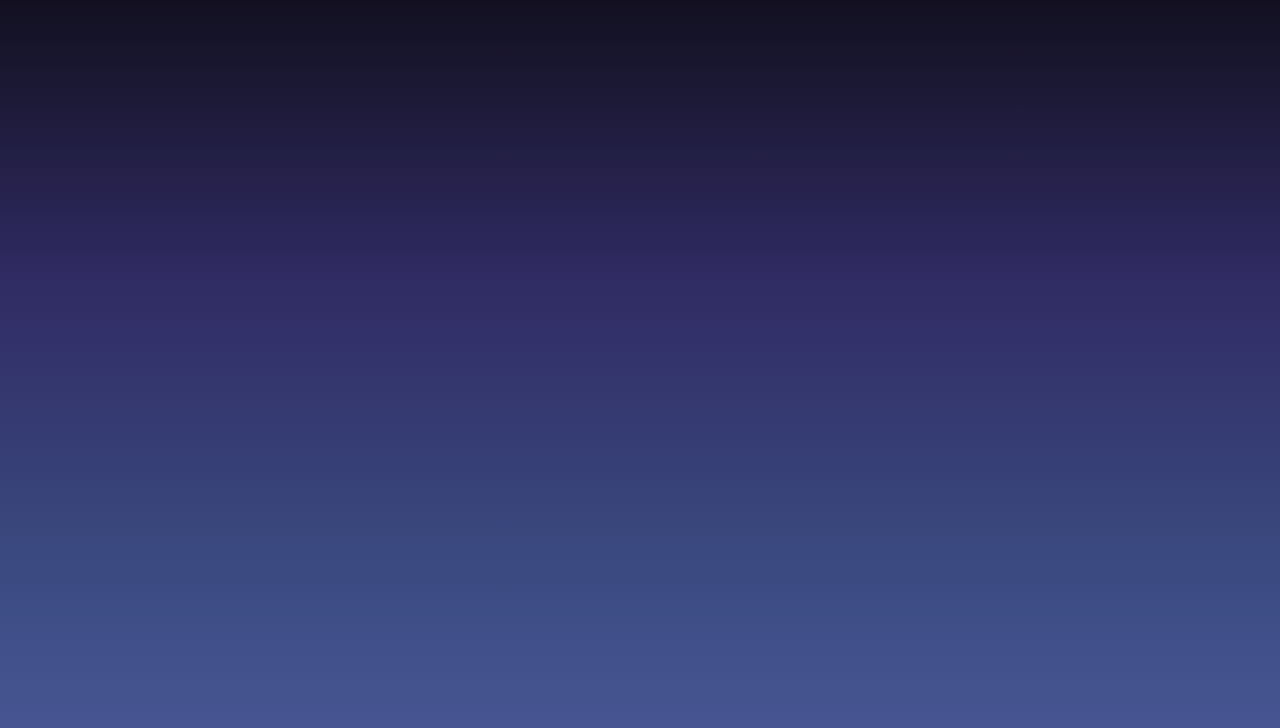
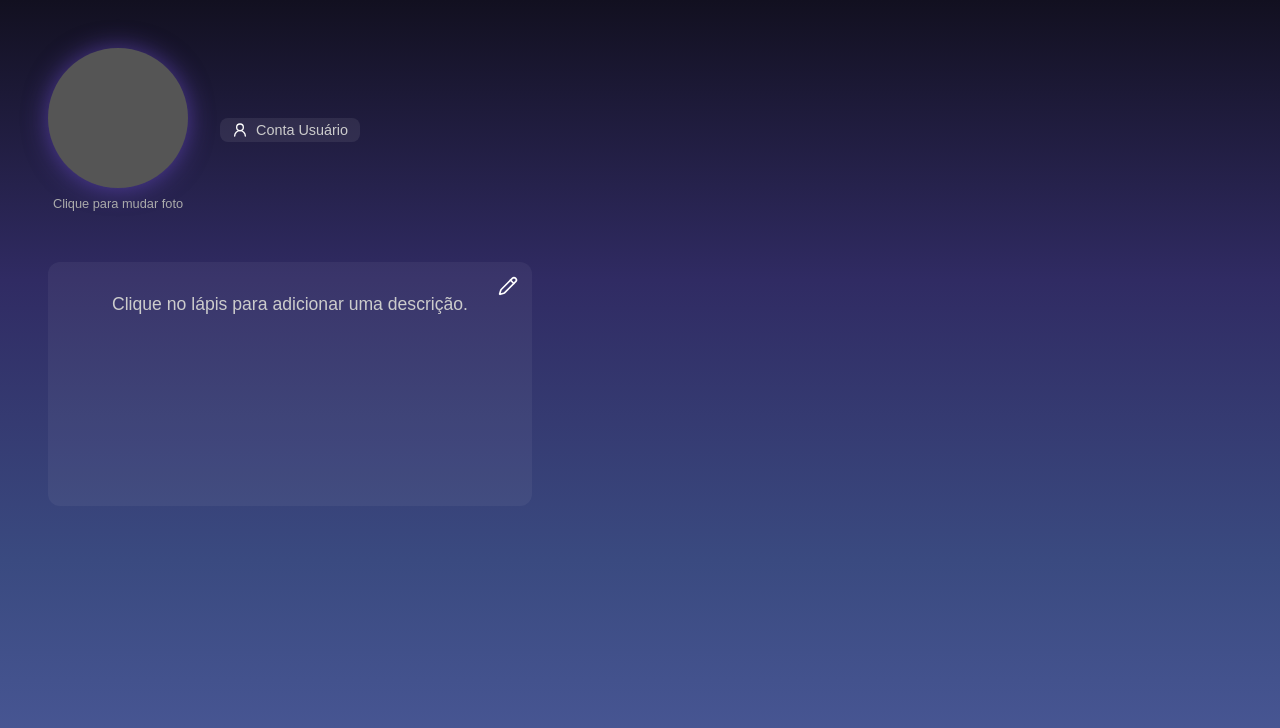
Before and after one commit to dayronjp/JurisBridge-IA, a React (Vite) app in the folder Jurisbride Ai/frontend/: page /perfil in a window 1280 px wide. Before the commit this address had no page. Shown: the top 728 px of the page. Built offline with nearby package versions, Linux system fonts and the light colour scheme.

Commit message:
working in perfil section

```diff
--- a/Jurisbride Ai/frontend/package.json
+++ b/Jurisbride Ai/frontend/package.json
@@ -14,6 +14,7 @@
         "@react-three/fiber": "^9.1.4",
         "axios": "^1.8.4",
         "framer-motion": "^12.22.0",
+        "lucide-react": "^0.525.0",
         "react": "^19.0.0",
         "react-dom": "^19.0.0",
         "react-intersection-observer": "^9.16.0",
--- a/Jurisbride Ai/frontend/src/containers/Login/login.jsx
+++ b/Jurisbride Ai/frontend/src/containers/Login/login.jsx
@@ -147,9 +147,11 @@ const Login = () => {
       console.log("Resposta do servidor:", response.data);
 
       if (response.status === 200) {
+        const userName = response.data.name || response.data.username || "Usuário";
+        localStorage.setItem("userName", userName);
         toast.success("Login efetuado com sucesso!");
         setTimeout(() => {
-          navigate("/");
+          navigate("/perfil");
         }, 2000);
       }
     } catch (error) {
--- /dev/null
+++ b/Jurisbride Ai/frontend/src/containers/Perfil/perfil.jsx
@@ -0,0 +1,296 @@
+import React, { useState, useEffect, useRef } from "react";
+import Globalstyles from "../../styles/globalstyles";
+import styled from "styled-components";
+import { useNavigate } from "react-router-dom";
+import axios from "axios";
+import { Pencil, ShieldCheck, UserRound } from "lucide-react";
+
+const Container = styled.div`
+  min-height: 100vh;
+  width: 100vw;
+  overflow: hidden;
+  display: flex;
+  align-items: flex-start;
+  justify-content: flex-start;
+  padding: 3rem;
+  box-sizing: border-box;
+`;
+
+const ProfileCard = styled.div`
+  display: flex;
+  flex-direction: column;
+  color: white;
+  position: relative;
+  gap: 1.5rem;
+`;
+
+const AvatarRow = styled.div`
+  display: flex;
+  align-items: center;
+  gap: 2rem;
+`;
+
+const AvatarWrapper = styled.div`
+  display: flex;
+  flex-direction: column;
+  align-items: center;
+  gap: 0.5rem;
+`;
+
+const Avatar = styled.div`
+  width: 140px;
+  height: 140px;
+  border-radius: 50%;
+  background-color: #555;
+  background-image: url(${(props) => props.src || ""});
+  background-size: cover;
+  background-position: center;
+  box-shadow: 0 0 25px rgba(127, 90, 240, 0.5);
+  cursor: pointer;
+  transition: all 0.3s ease;
+
+  &:hover {
+    transform: scale(1.05);
+  }
+`;
+
+const AvatarHint = styled.div`
+  font-size: 0.8rem;
+  color: #aaa;
+  text-align: center;
+`;
+
+const Username = styled.h1`
+  font-size: 1.5rem;
+  margin: 0.2rem 0 0 0;
+  text-align: left;
+`;
+
+const UserBadge = styled.div`
+  font-size: 0.9rem;
+  padding: 0.25rem 0.75rem;
+  border-radius: 8px;
+  background: rgba(255, 255, 255, 0.08);
+  display: flex;
+  align-items: center;
+  gap: 0.5rem;
+  color: #ccc;
+  font-weight: 500;
+  height: fit-content;
+`;
+
+const DescriptionBox = styled.div`
+  background-color: rgba(255, 255, 255, 0.05);
+  padding: 2rem;
+  border-radius: 12px;
+  position: relative;
+  font-size: 1.1rem;
+  color: #ccc;
+  min-height: 180px;
+  width: 100%;
+  max-width: 600px;
+`;
+
+const EditIcon = styled(Pencil)`
+  position: absolute;
+  top: 14px;
+  right: 14px;
+  width: 20px;
+  height: 20px;
+  color: #bbb;
+  cursor: pointer;
+
+  &:hover {
+    color: #fff;
+  }
+`;
+
+const DescriptionInput = styled.textarea`
+  background: transparent;
+  border: none;
+  width: 100%;
+  height: 100%;
+  resize: none;
+  font-size: 1.1rem;
+  color: white;
+  font-family: inherit;
+  outline: none;
+`;
+
+const HiddenInput = styled.input`
+  display: none;
+`;
+
+const UserWrapper = styled.div`
+  position: absolute;
+  top: 20px;
+  right: 20px;
+  text-align: right;
+  cursor: pointer;
+  z-index: 10;
+`;
+
+const UserDisplay = styled.div`
+  color: white;
+  font-weight: bold;
+  font-size: 1.1rem;
+  background-color: rgba(255, 255, 255, 0.08);
+  padding: 0.5rem 1rem;
+  border-radius: 12px;
+  box-shadow: 0 0 10px rgba(184, 132, 255, 0.3);
+  transition: background-color 0.3s ease;
+
+  &:hover {
+    background-color: rgba(255, 255, 255, 0.15);
+  }
+`;
+
+const Dropdown = styled.div`
+  margin-top: 0.3rem;
+  background: #222;
+  border-radius: 8px;
+  padding: 0.5rem 1rem;
+  color: white;
+  font-size: 0.95rem;
+  box-shadow: 0 0 12px rgba(0, 0, 0, 0.3);
+  text-align: center;
+
+  &:hover {
+    background-color: #333;
+  }
+`;
+
+function Perfil() {
+  const name = localStorage.getItem("userName");
+  const userType = localStorage.getItem("userType") || "user"; // definido após login ou registro
+  const navigate = useNavigate();
+  const [showDropdown, setShowDropdown] = useState(false);
+  const [description, setDescription] = useState("");
+  const [avatarUrl, setAvatarUrl] = useState("");
+  const [editingDesc, setEditingDesc] = useState(false);
+  const fileInputRef = useRef();
+
+  useEffect(() => {
+    const fetchUserData = async () => {
+      try {
+        const response = await axios.get(`http://localhost:3000/api/users/profile?name=${name}`);
+        setDescription(response.data.description || "");
+        setAvatarUrl(response.data.avatar_url || "");
+      } catch (err) {
+        console.error("Erro ao buscar perfil:", err);
+      }
+    };
+
+    if (name) fetchUserData();
+  }, [name]);
+
+  const handleLogout = () => {
+    localStorage.removeItem("userName");
+    localStorage.removeItem("userType");
+    navigate("/login");
+  };
+
+  const toggleDropdown = () => {
+    setShowDropdown((prev) => !prev);
+  };
+
+  const handleAvatarClick = () => {
+    fileInputRef.current.click();
+  };
+
+  const handleAvatarChange = async (e) => {
+    const file = e.target.files[0];
+    if (file) {
+      const reader = new FileReader();
+      reader.onloadend = async () => {
+        const base64 = reader.result;
+        setAvatarUrl(base64);
+        try {
+          await axios.put("http://localhost:3000/api/users/update-avatar", {
+            name,
+            avatar_url: base64,
+          });
+        } catch (err) {
+          console.error("Erro ao salvar avatar:", err);
+        }
+      };
+      reader.readAsDataURL(file);
+    }
+  };
+
+  const handleDescriptionSave = async (newDesc) => {
+    try {
+      await axios.put("http://localhost:3000/api/users/update-description", {
+        name,
+        description: newDesc,
+      });
+    } catch (err) {
+      console.error("Erro ao salvar descrição:", err);
+    }
+  };
+
+  const handleKeyDown = (e) => {
+    if (e.key === "Enter" && !e.shiftKey) {
+      e.preventDefault();
+      setEditingDesc(false);
+      handleDescriptionSave(description);
+    }
+  };
+
+  return (
+    <>
+      <Globalstyles />
+      <Container>
+        {name && (
+          <UserWrapper onClick={toggleDropdown}>
+            <UserDisplay>Olá, {name}</UserDisplay>
+            {showDropdown && <Dropdown onClick={handleLogout}>Logout</Dropdown>}
+          </UserWrapper>
+        )}
+
+        <ProfileCard>
+          <AvatarRow>
+            <AvatarWrapper>
+              <Avatar src={avatarUrl} onClick={handleAvatarClick} />
+              <AvatarHint>Clique para mudar foto</AvatarHint>
+              <HiddenInput
+                type="file"
+                accept="image/*"
+                ref={fileInputRef}
+                onChange={handleAvatarChange}
+              />
+            </AvatarWrapper>
+            <UserBadge>
+              {userType === "advogado" ? <ShieldCheck size={16} /> : <UserRound size={16} />}
+              {userType === "advogado" ? "Conta Advogado" : "Conta Usuário"}
+            </UserBadge>
+          </AvatarRow>
+
+          <Username>{name}</Username>
+
+          <DescriptionBox>
+            {editingDesc ? (
+              <DescriptionInput
+                value={description}
+                onChange={(e) => setDescription(e.target.value)}
+                onBlur={() => {
+                  setEditingDesc(false);
+                  handleDescriptionSave(description);
+                }}
+                onKeyDown={handleKeyDown}
+                autoFocus
+              />
+            ) : (
+              <>
+                {description || "Clique no lápis para adicionar uma descrição."}
+                <EditIcon onClick={() => setEditingDesc(true)} />
+              </>
+            )}
+          </DescriptionBox>
+        </ProfileCard>
+      </Container>
+    </>
+  );
+}
+
+export default Perfil;
--- a/Jurisbride Ai/frontend/src/main.jsx
+++ b/Jurisbride Ai/frontend/src/main.jsx
@@ -8,6 +8,7 @@ import JurisIa from './containers/JurisIA/jurisia'
 import Globalstyles from './styles/globalstyles';
 import { BrowserRouter as Router, Routes, Route } from 'react-router-dom';
 import Jurisia from './containers/JurisIA/jurisia';
+import Perfil from './containers/Perfil/perfil';
 
 ReactDom.createRoot(document.getElementById('root')).render(
   <React.StrictMode>
@@ -19,6 +20,7 @@ ReactDom.createRoot(document.getElementById('root')).render(
         <Route path="/conectese" element={<Conectse />} />
         <Route path="/login" element={<Login />} />
         <Route path ="/jurisia" element ={<Jurisia />} />
+        <Route path = "/perfil" element = {<Perfil />} />
       </Routes>
     </Router>
   </React.StrictMode>
--- a/Jurisbride Ai/frontend/vite.config.js
+++ b/Jurisbride Ai/frontend/vite.config.js
@@ -2,7 +2,7 @@ import { defineConfig } from 'vite';
 import react from '@vitejs/plugin-react';
 
 export default defineConfig({
-  plugins: [react()], // Adiciona o plugin React
+  plugins: [react()],
   build: {
     rollupOptions: {
       external: [
@@ -14,8 +14,7 @@ export default defineConfig({
     },
   },
   server: {
-    host: '0.0.0.0', // Permite acessos externos na rede
-    port: 5173 // Define a porta do servidor
+    host: '0.0.0.0',
+    port: 5173
   }
 });
-// https://vite.dev/config/
```
Also changed, not shown: 1 other file (tests, documents, lock files or other folders).
